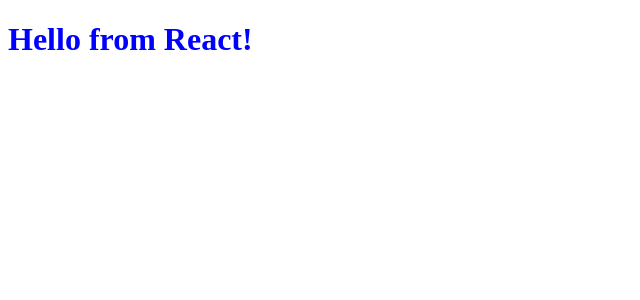
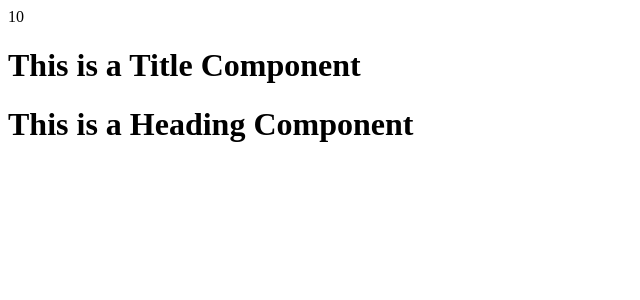
Before and after one commit to mahesh353/namaste-react-2026, a React (Vite) app: page / in a window 1280 px wide. Shown: the top 300 px of the page, without its empty margins (0-640 px from the left). Built offline with nearby package versions, Linux system fonts and the light colour scheme.

Commit message:
Episode 03 - Laying the foundation

```diff
--- a/App.js
+++ b/App.js
@@ -1,8 +1,11 @@
 
 import React from "react";
 import ReactDOM from "react-dom/client";
+import HeadingComponent from "./Heading";
 
 const heading = React.createElement("h1", { id: "heading" }, "Hello from React!");
 
+const jsxHeading = (<h1 id="jsx-heading">Hello from JSX!</h1>);
+
 const root = ReactDOM.createRoot(document.getElementById("root"));
-root.render(heading);
+root.render(<HeadingComponent />);
--- /dev/null
+++ b/Heading.js
@@ -0,0 +1,13 @@
+import TitleComponent from "./Title";
+const number = 10;
+const HeadingComponent = () => {
+  return (
+    <div id="container">
+      {number}
+      <TitleComponent />
+      <h1>This is a Heading Component</h1>
+    </div>
+  );
+};
+
+export default HeadingComponent;
--- /dev/null
+++ b/Title.js
@@ -0,0 +1,7 @@
+const TitleComponent = () => {
+    return (
+        <h1>This is a Title Component</h1>
+    );
+};
+
+export default TitleComponent;
```
